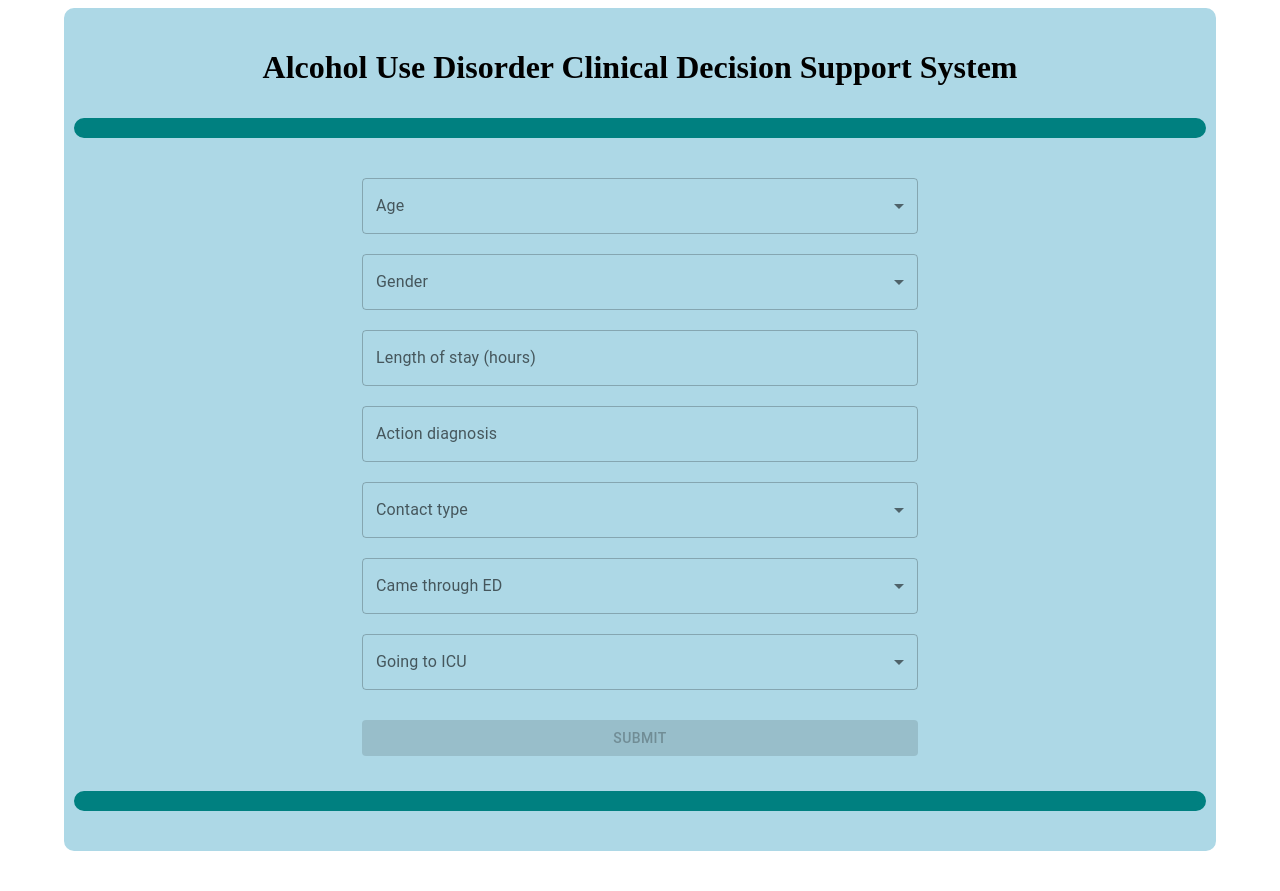
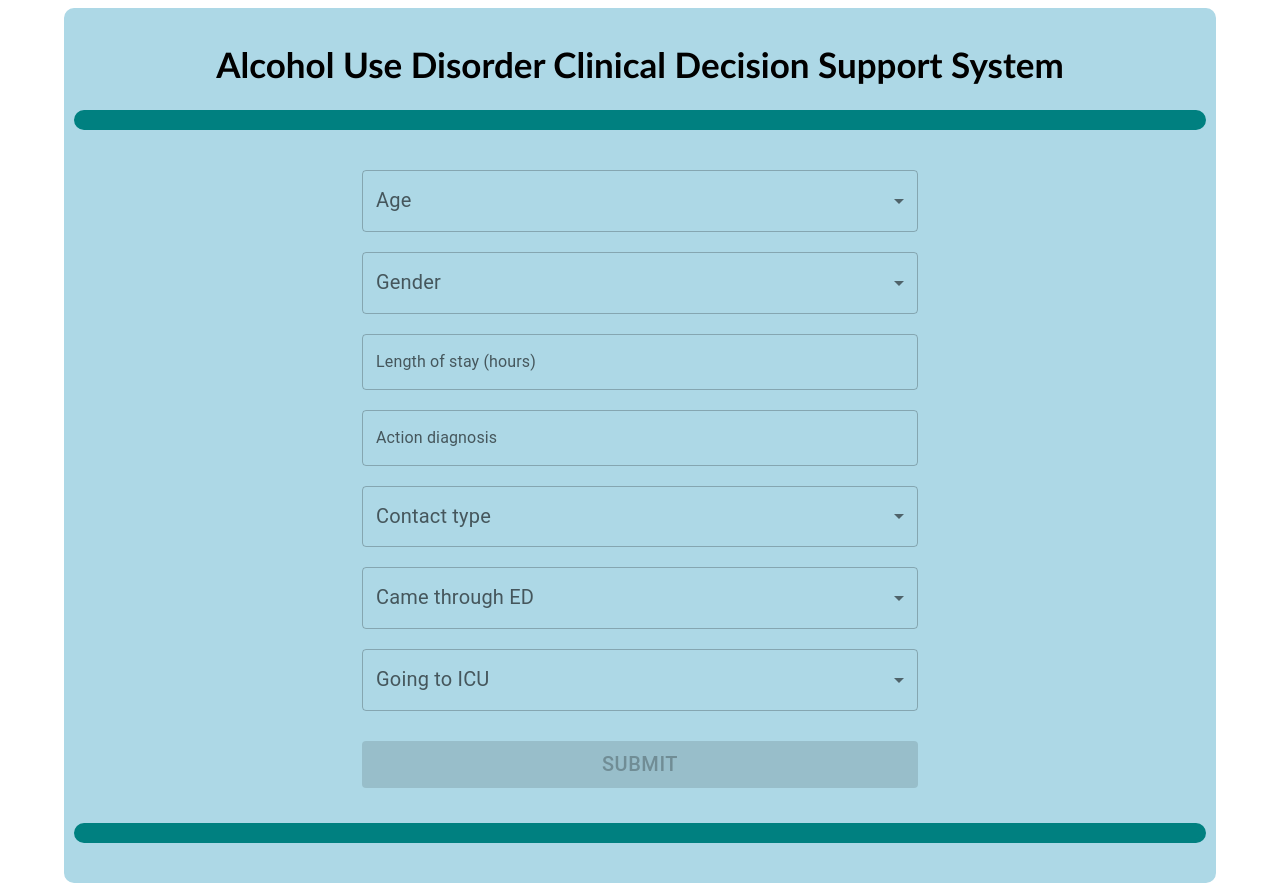
Before and after one commit to rubenbaskaran/aud-frontend, a React (Create React App) app: page / in a window 1280 px wide. Before the commit the page ends 859 px from the top, so only its background shows below. Built offline with nearby package versions, Linux system fonts and the light colour scheme.

Commit message:
changed font family for title

```diff
--- a/src/App.js
+++ b/src/App.js
@@ -126,13 +126,37 @@ function App() {
           item
           xs={12}
           style={{
+            height: "15px",
+            backgroundColor: "lightblue",
+          }}
+        />
+        <Grid
+          item
+          xs={12}
+          style={{
             backgroundColor: "lightblue",
             textAlign: "center",
             padding: "10px",
           }}
         >
-          <h1>Alcohol Use Disorder Clinical Decision Support System</h1>
+          <div
+            style={{
+              fontSize: "35px",
+              fontFamily: "Calibri",
+              fontWeight: "bold",
+            }}
+          >
+            Alcohol Use Disorder Clinical Decision Support System
+          </div>
         </Grid>
+        <Grid
+          item
+          xs={12}
+          style={{
+            height: "15px",
+            backgroundColor: "lightblue",
+          }}
+        />
         <Grid
           item
           xs={12}
@@ -161,13 +185,19 @@ function App() {
           }}
         >
           <FormControl style={{ width: "50%" }}>
-            <InputLabel id="demo-simple-select-label">Age</InputLabel>
+            <InputLabel
+              id="demo-simple-select-label"
+              style={{ fontSize: "20px" }}
+            >
+              Age
+            </InputLabel>
             <Select
               labelId="demo-simple-select-label"
               id="demo-simple-select"
               value={age}
               label="Age"
               onChange={setAgeHandler}
+              style={{ fontSize: "20px" }}
             >
               {ageList.map((ageValue) => (
                 <MenuItem key={ageValue} value={ageValue}>
@@ -187,13 +217,19 @@ function App() {
           }}
         >
           <FormControl style={{ width: "50%" }}>
-            <InputLabel id="demo-simple-select-label">Gender</InputLabel>
+            <InputLabel
+              id="demo-simple-select-label"
+              style={{ fontSize: "20px" }}
+            >
+              Gender
+            </InputLabel>
             <Select
               labelId="demo-simple-select-label"
               id="demo-simple-select"
               value={gender}
               label="Gender"
               onChange={setGenderHandler}
+              style={{ fontSize: "20px" }}
             >
               {genderList.map((genderValue) => (
                 <MenuItem key={genderValue} value={genderValue}>
@@ -218,7 +254,7 @@ function App() {
             variant="outlined"
             value={duration}
             onChange={setDurationHandler}
-            style={{ width: "50%" }}
+            style={{ width: "50%", fontSize: "20px" }}
           />
         </Grid>
         <Grid
@@ -236,7 +272,7 @@ function App() {
             variant="outlined"
             value={diagnosis}
             onChange={setDiagnosisHandler}
-            style={{ width: "50%" }}
+            style={{ width: "50%", fontSize: "20px" }}
           />
         </Grid>
         <Grid
@@ -249,13 +285,19 @@ function App() {
           }}
         >
           <FormControl style={{ width: "50%" }}>
-            <InputLabel id="demo-simple-select-label">Contact type</InputLabel>
+            <InputLabel
+              id="demo-simple-select-label"
+              style={{ fontSize: "20px" }}
+            >
+              Contact type
+            </InputLabel>
             <Select
               labelId="demo-simple-select-label"
               id="demo-simple-select"
               value={contactType}
               label="Contact type"
               onChange={setContactTypeHandler}
+              style={{ fontSize: "20px" }}
             >
               {contactTypeList.map((contactTypeValue) => (
                 <MenuItem key={contactTypeValue} value={contactTypeValue}>
@@ -275,7 +317,10 @@ function App() {
           }}
         >
           <FormControl style={{ width: "50%" }}>
-            <InputLabel id="demo-simple-select-label">
+            <InputLabel
+              id="demo-simple-select-label"
+              style={{ fontSize: "20px" }}
+            >
               Came through ED
             </InputLabel>
             <Select
@@ -284,6 +329,7 @@ function App() {
               value={cameThroughEd}
               label="Came through ED"
               onChange={setCameThroughEdHandler}
+              style={{ fontSize: "20px" }}
             >
               {cameThroughEdList.map((cameThroughEdValue) => (
                 <MenuItem key={cameThroughEdValue} value={cameThroughEdValue}>
@@ -303,13 +349,19 @@ function App() {
           }}
         >
           <FormControl style={{ width: "50%" }}>
-            <InputLabel id="demo-simple-select-label">Going to ICU</InputLabel>
+            <InputLabel
+              id="demo-simple-select-label"
+              style={{ fontSize: "20px" }}
+            >
+              Going to ICU
+            </InputLabel>
             <Select
               labelId="demo-simple-select-label"
               id="demo-simple-select"
               value={goingToIcu}
               label="Going to ICU"
               onChange={setGoingToIcuHandler}
+              style={{ fontSize: "20px" }}
             >
               {goingToIcuList.map((goingToIcuValue) => (
                 <MenuItem key={goingToIcuValue} value={goingToIcuValue}>
@@ -340,7 +392,7 @@ function App() {
             onClick={submitData}
             disabled={buttonDisabled}
             variant="contained"
-            style={{ width: "50%" }}
+            style={{ width: "50%", fontSize: "20px" }}
           >
             Submit
           </Button>
```
